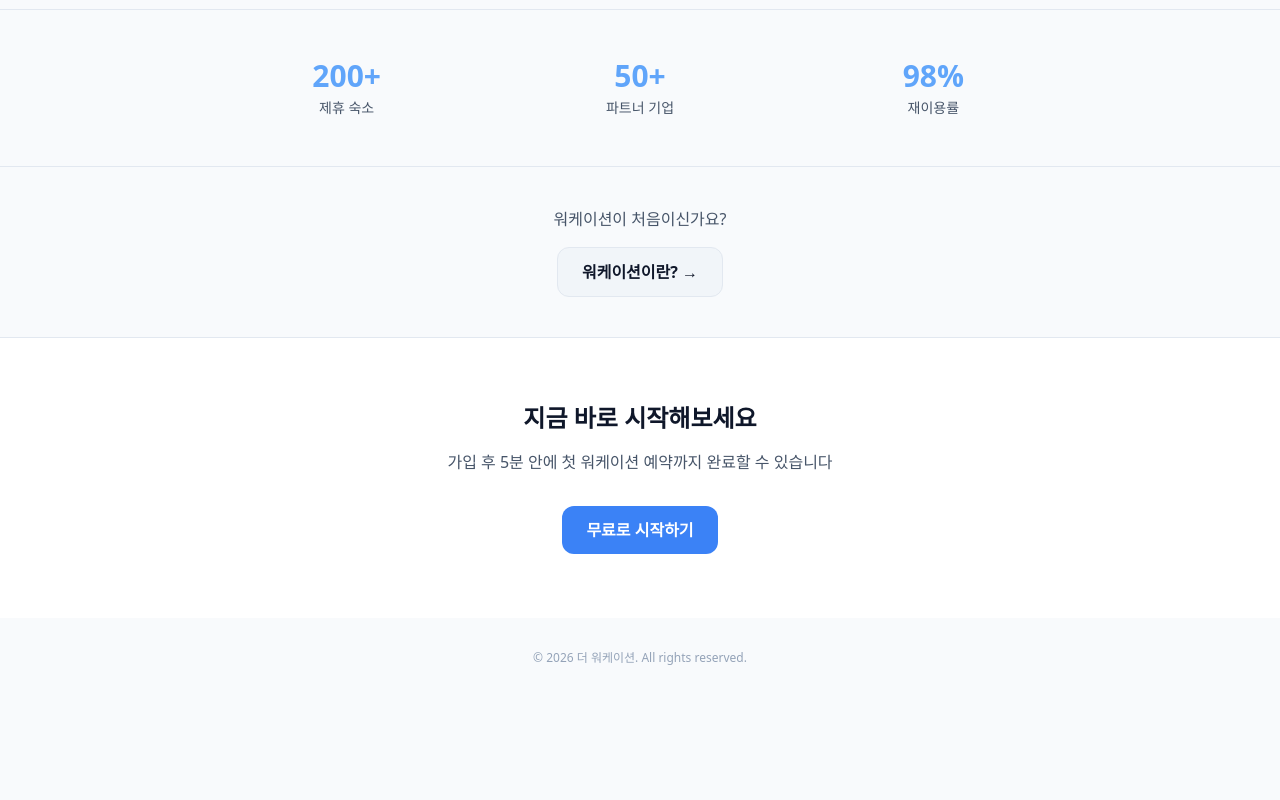
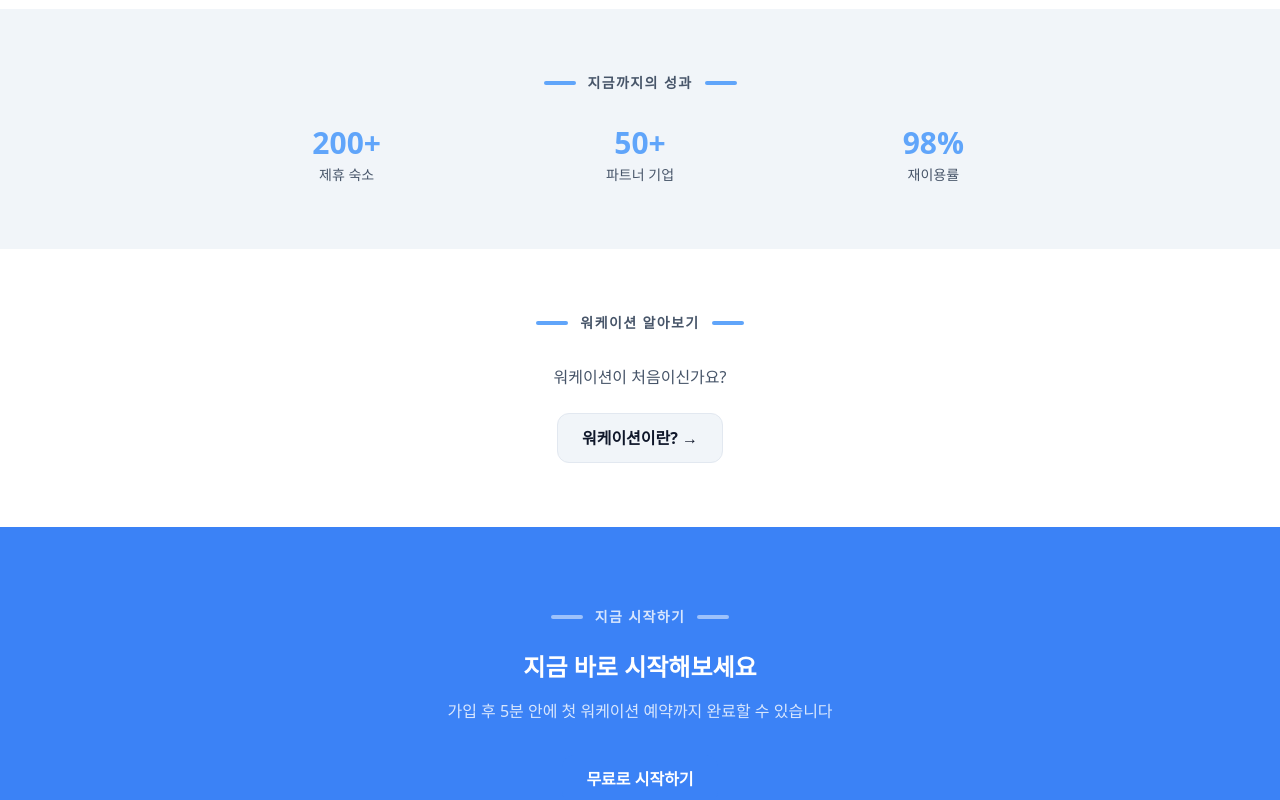
Before and after one commit to jm-potter/the_workation_app, a Next.js app in the folder workation-app/: page / in a window 1280 px wide. Shown: the part 640-1440 px from the top of the page. Before the commit the page ends 1338 px from the top, so only its background shows below. Built offline with nearby package versions, Linux system fonts and the light colour scheme.

Commit message:
메인 페이지 섹션 구분 개선: 배경색 교차 + 소제목 구분선 추가

```diff
--- a/workation-app/app/(main)/page.tsx
+++ b/workation-app/app/(main)/page.tsx
@@ -3,7 +3,7 @@ import Button from '@/components/ui/Button'
 
 export default function LandingPage() {
   return (
-    <div className="min-h-screen bg-[#F8FAFC]">
+    <div className="min-h-screen bg-white">
       {/* 헤더 */}
       <header className="px-6 py-5 flex justify-between items-center max-w-6xl mx-auto">
         <span className="text-lg font-bold">더 워케이션</span>
@@ -17,7 +17,7 @@ export default function LandingPage() {
         </div>
       </header>
 
-      {/* 히어로 */}
+      {/* 히어로 — 흰 배경 */}
       <section className="max-w-4xl mx-auto px-6 pt-24 pb-20 text-center">
         <div className="inline-block bg-blue-500/10 border border-blue-500/30 text-blue-600 text-xs font-bold px-3 py-1 rounded-full mb-6">
           기업 전용 워케이션 플랫폼
@@ -41,9 +41,15 @@ export default function LandingPage() {
         </div>
       </section>
 
-      {/* 수치 */}
-      <section className="border-y border-[#E2E8F0] py-12">
-        <div className="max-w-4xl mx-auto px-6 grid grid-cols-3 gap-8 text-center">
+      {/* 수치 — 회색 배경 */}
+      <section className="bg-[#F1F5F9] py-16">
+        <div className="max-w-4xl mx-auto px-6">
+          <div className="flex items-center gap-3 justify-center mb-8">
+            <div className="w-8 h-1 bg-blue-400 rounded-full" />
+            <span className="text-sm font-bold text-[#475569] uppercase tracking-widest">지금까지의 성과</span>
+            <div className="w-8 h-1 bg-blue-400 rounded-full" />
+          </div>
+          <div className="grid grid-cols-3 gap-8 text-center">
             {[
               { num: '200+', label: '제휴 숙소' },
               { num: '50+', label: '파트너 기업' },
@@ -55,23 +61,40 @@ export default function LandingPage() {
               </div>
             ))}
           </div>
+        </div>
       </section>
 
-      {/* 워케이션이란? 버튼 */}
-      <section className="max-w-5xl mx-auto px-6 py-10 text-center">
-        <p className="text-[#475569] mb-4">워케이션이 처음이신가요?</p>
+      {/* 워케이션이란? — 흰 배경 */}
+      <section className="bg-white py-16">
+        <div className="max-w-5xl mx-auto px-6">
+          <div className="flex items-center gap-3 justify-center mb-8">
+            <div className="w-8 h-1 bg-blue-400 rounded-full" />
+            <span className="text-sm font-bold text-[#475569] uppercase tracking-widest">워케이션 알아보기</span>
+            <div className="w-8 h-1 bg-blue-400 rounded-full" />
+          </div>
+          <div className="text-center">
+            <p className="text-[#475569] mb-6">워케이션이 처음이신가요?</p>
             <Link href="/workation">
               <Button variant="secondary" size="lg">워케이션이란? →</Button>
             </Link>
+          </div>
+        </div>
       </section>
 
-      {/* CTA */}
-      <section className="bg-white border-t border-[#E2E8F0] py-16 text-center">
-        <h2 className="text-2xl font-bold mb-4">지금 바로 시작해보세요</h2>
-        <p className="text-[#475569] mb-8">가입 후 5분 안에 첫 워케이션 예약까지 완료할 수 있습니다</p>
+      {/* CTA — 파란 배경 */}
+      <section className="bg-blue-500 py-20 text-center">
+        <div className="max-w-2xl mx-auto px-6">
+          <div className="flex items-center gap-3 justify-center mb-6">
+            <div className="w-8 h-1 bg-white/50 rounded-full" />
+            <span className="text-sm font-bold text-white/80 uppercase tracking-widest">지금 시작하기</span>
+            <div className="w-8 h-1 bg-white/50 rounded-full" />
+          </div>
+          <h2 className="text-2xl font-bold text-white mb-4">지금 바로 시작해보세요</h2>
+          <p className="text-white/80 mb-8">가입 후 5분 안에 첫 워케이션 예약까지 완료할 수 있습니다</p>
           <Link href="/register">
             <Button size="lg">무료로 시작하기</Button>
           </Link>
+        </div>
       </section>
 
       {/* 푸터 */}
```
Lines whose indentation alone changed are shown as unchanged.
